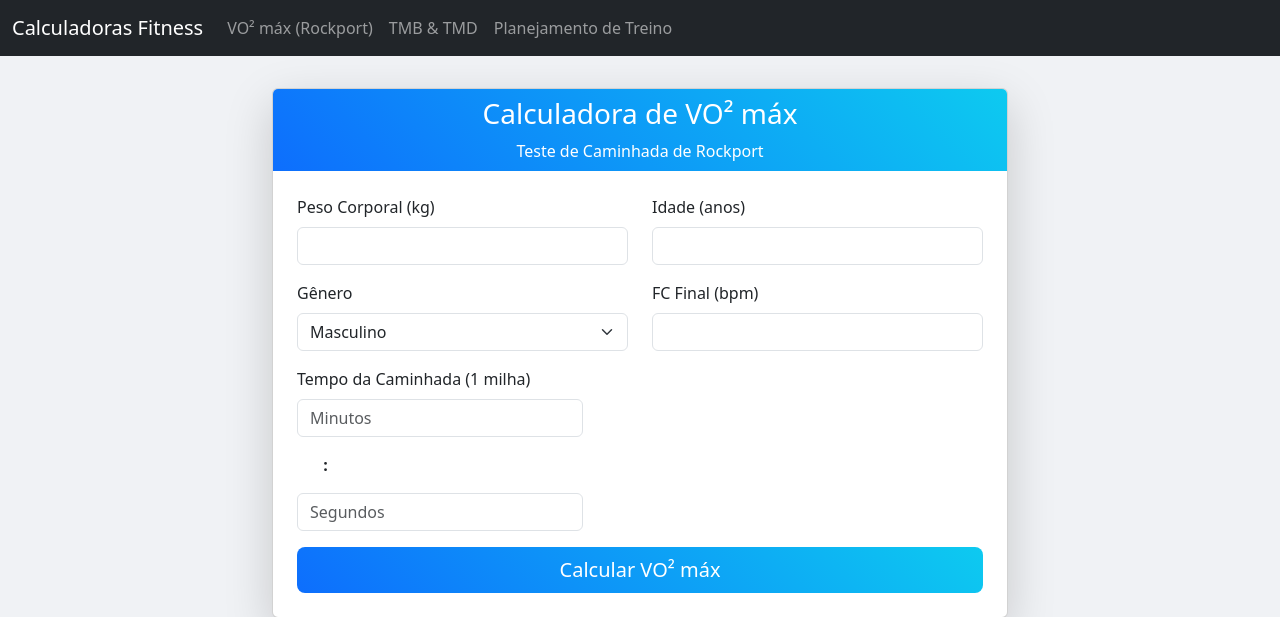
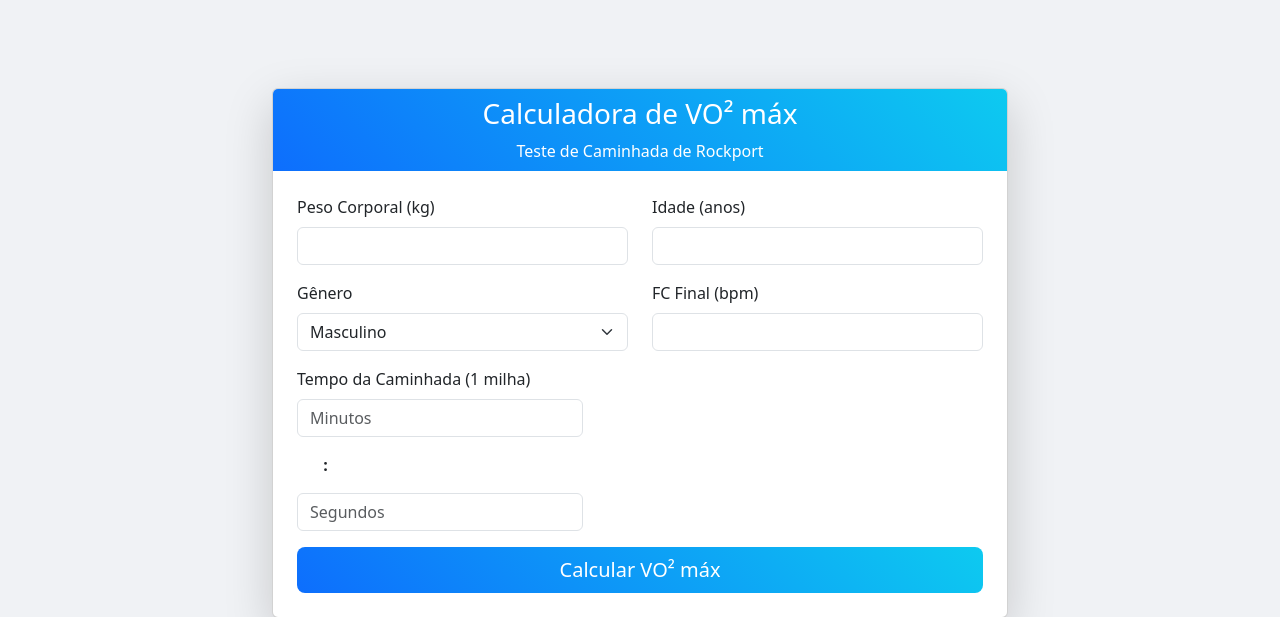
Before and after one commit to Zeripph/calculadora, a Flask app: page / in a window 1280 px wide. Shown: the top 617 px of the page. Run offline with Flask 3, Linux system fonts and the light colour scheme.

Commit message:
Retirada da Nav Bar

```diff
--- a/templates/base.html
+++ b/templates/base.html
@@ -9,29 +9,6 @@
     <link rel="stylesheet" href="{{ url_for('static', filename='css/style.css') }}">
 </head>
 <body>
-
-    <nav class="navbar navbar-expand-lg navbar-dark bg-dark fixed-top">
-        <div class="container-fluid">
-            <a class="navbar-brand" href="{{ url_for('calculadora_vo2') }}">Calculadoras Fitness</a>
-            <button class="navbar-toggler" type="button" data-bs-toggle="collapse" data-bs-target="#navbarNav" aria-controls="navbarNav" aria-expanded="false" aria-label="Toggle navigation">
-                <span class="navbar-toggler-icon"></span>
-            </button>
-            <div class="collapse navbar-collapse" id="navbarNav">
-                <ul class="navbar-nav">
-                    <li class="nav-item">
-                        <a class="nav-link" href="{{ url_for('calculadora_vo2') }}">VO² máx (Rockport)</a>
-                    </li>
-                    <li class="nav-item">
-                        <a class="nav-link" href="{{ url_for('calculadora_tmb_tmd') }}">TMB & TMD</a>
-                    </li>
-                    <li class="nav-item">
-                        <a class="nav-link" href="{{ url_for('planejamento_treino') }}">Planejamento de Treino</a>
-                    </li>
-                </ul>
-            </div>
-        </div>
-    </nav>
-
     <main class="container mt-5 pt-4">
         <div class="py-3">
              {% block content %}{% endblock %}
```
